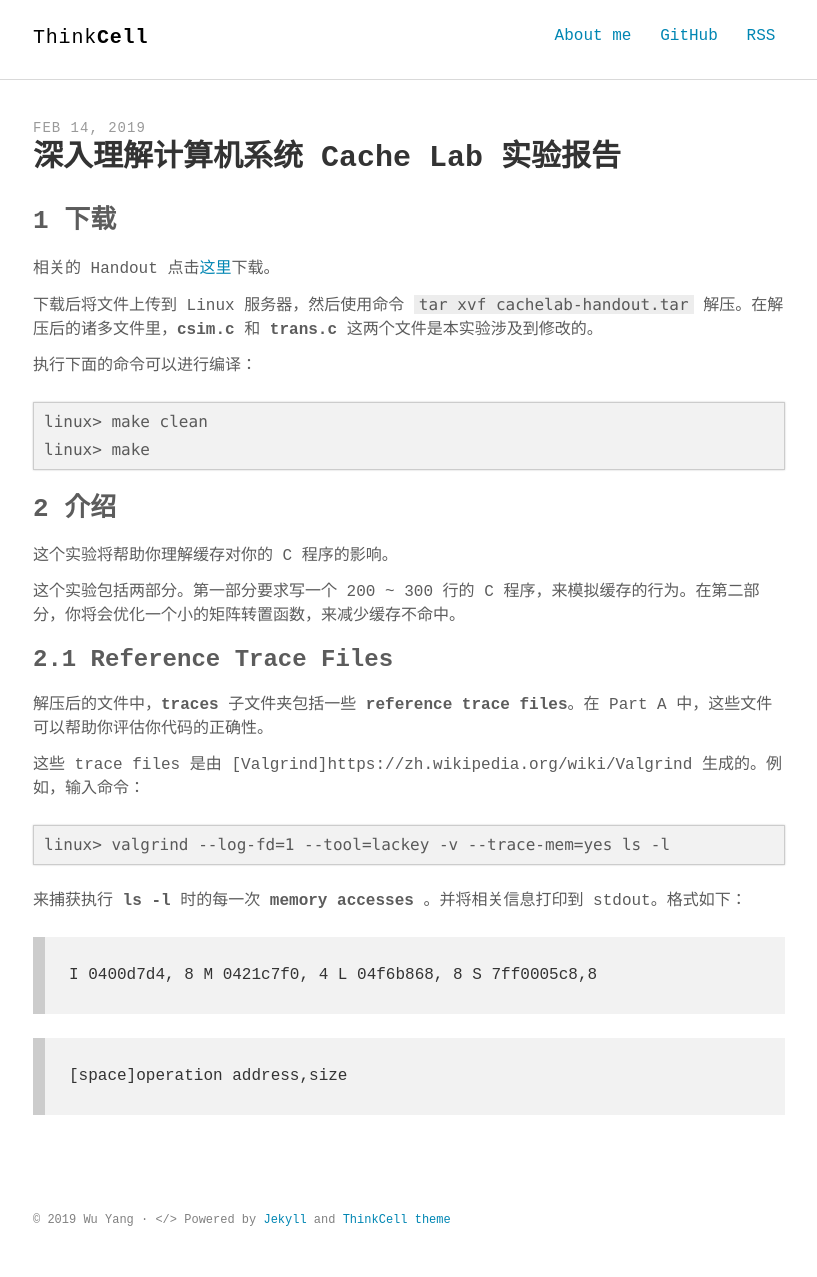
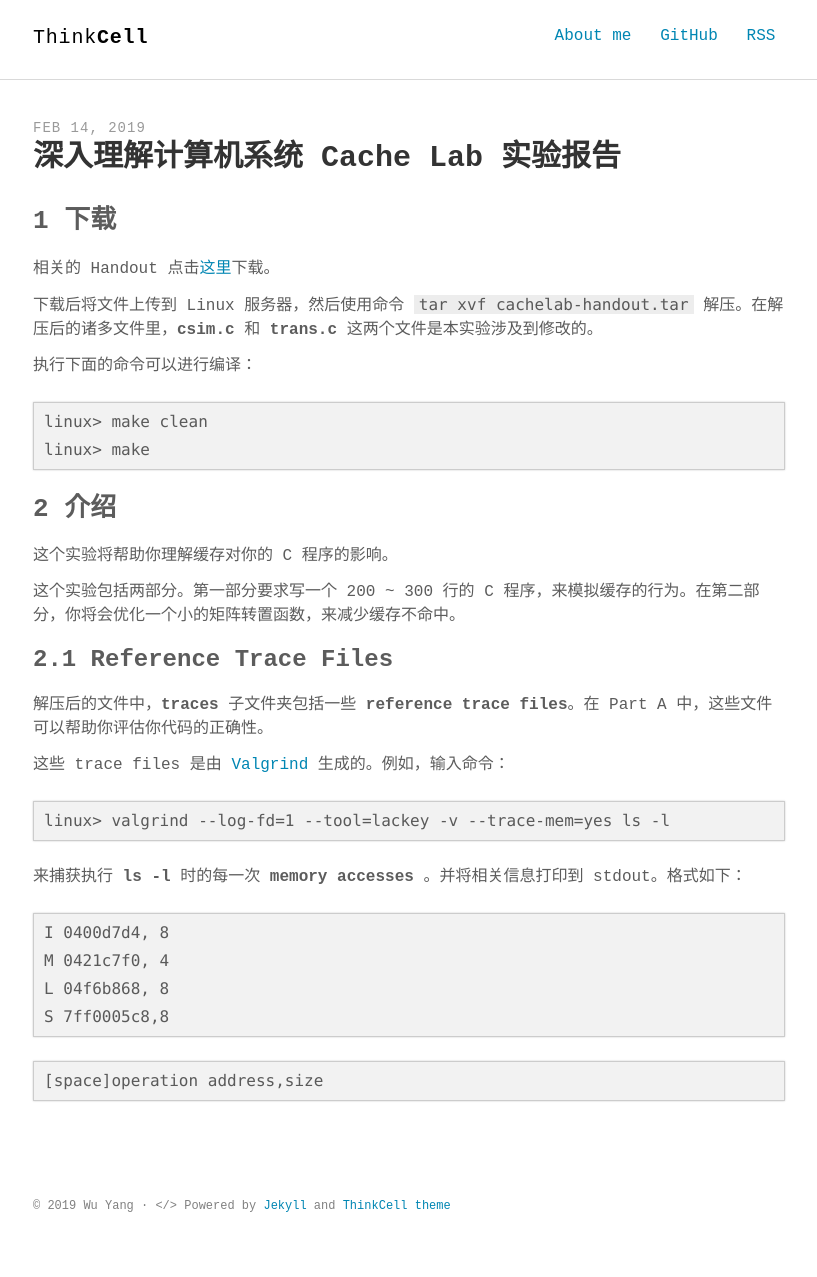
Before and after one commit to drivebyer/old-blog-theme, a Jekyll site: the page built from _posts/2019-02-14-深入理解计算机系统-Cache-Lab-实验报告.md, in a window 1280 px wide. Shown: the whole page, without its empty margins (231-1048 px from the left). Built offline with Jekyll 4.4.1, drawn with Linux system fonts in a browser that asks for light colours; some web fonts are replaced.

Commit message:
Update 2019-02-14-深入理解计算机系统-Cache-Lab-实验报告.md

````diff
--- a/_posts/2019-02-14-深入理解计算机系统-Cache-Lab-实验报告.md
+++ b/_posts/2019-02-14-深入理解计算机系统-Cache-Lab-实验报告.md
@@ -29,7 +29,7 @@ linux> make
 
 解压后的文件中，**traces** 子文件夹包括一些 **reference trace files**。在 Part A 中，这些文件可以帮助你评估你代码的正确性。
 
-这些 trace files 是由 [Valgrind]https://zh.wikipedia.org/wiki/Valgrind 生成的。例如，输入命令：
+这些 trace files 是由 [Valgrind](https://zh.wikipedia.org/wiki/Valgrind) 生成的。例如，输入命令：
 
 ```
 linux> valgrind --log-fd=1 --tool=lackey -v --trace-mem=yes ls -l
@@ -37,9 +37,13 @@ linux> valgrind --log-fd=1 --tool=lackey -v --trace-mem=yes ls -l
 
 来捕获执行 **ls -l** 时的每一次 **memory accesses** 。并将相关信息打印到 stdout。格式如下：
 
-> I 0400d7d4, 8
-> M 0421c7f0, 4
-> L 04f6b868, 8
-> S 7ff0005c8,8
+```
+I 0400d7d4, 8
+M 0421c7f0, 4
+L 04f6b868, 8
+S 7ff0005c8,8
+```
 
-> [space]operation address,size
+```
+[space]operation address,size
+```
````
